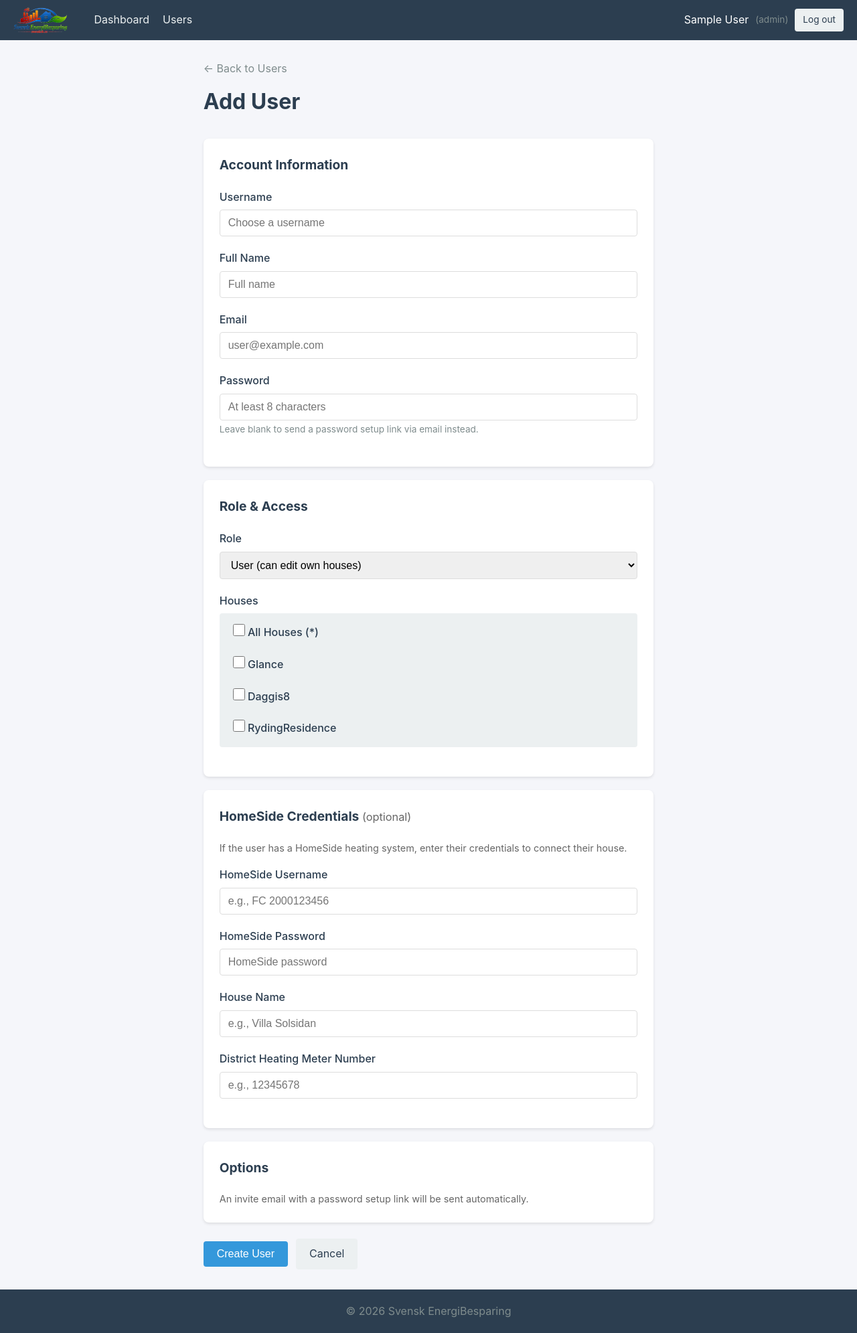
After one commit to anderssonmulf-stack/homeside-fetcher, a Flask app: page /admin/users/add in a window 1280 px wide. The commit adds this page. Shown: the whole page at 67% size. Run offline with Flask 3, Linux system fonts and the light colour scheme; the visitor is signed in with stand-in values (Sample User, id 1).

```diff
--- a/webgui/app.py
+++ b/webgui/app.py
@@ -1505,6 +1505,166 @@ def admin_users():
                            all_houses=all_houses)
 
 
+@app.route('/admin/users/add', methods=['GET', 'POST'])
+@require_role('admin')
+def admin_add_user():
+    """Admin: Create a new user account directly"""
+    all_houses = get_houses_with_names()
+
+    if request.method == 'POST':
+        import re
+        from datetime import datetime
+
+        username = request.form.get('username', '').strip()
+        name = request.form.get('name', '').strip()
+        email = request.form.get('email', '').strip().lower()
+        password = request.form.get('password', '')
+        confirm_password = request.form.get('confirm_password', '')
+        role = request.form.get('role', 'user')
+        houses = [h for h in request.form.getlist('houses') if h]
+
+        # HomeSide credentials (optional)
+        homeside_username = request.form.get('homeside_username', '').strip()
+        homeside_password = request.form.get('homeside_password', '').strip()
+        house_friendly_name = request.form.get('house_friendly_name', '').strip()
+        meter_number = request.form.get('meter_number', '').strip()
+
+        send_welcome_email = request.form.get('send_welcome_email') == '1'
+
+        # Preserve form values for re-render on error
+        form = {
+            'username': username, 'name': name, 'email': email,
+            'role': role, 'houses': houses,
+            'homeside_username': homeside_username,
+            'homeside_password': homeside_password,
+            'house_friendly_name': house_friendly_name,
+            'meter_number': meter_number,
+            'send_welcome_email': '1' if send_welcome_email else '0',
+        }
+
+        # If no password provided, user will set it via email link
+        needs_invite = not password
+
+        # Validation
+        errors = []
+        if len(username) < 3:
+            errors.append('Username must be at least 3 characters.')
+        elif not re.match(r'^[a-zA-Z0-9._-]+$', username):
+            errors.append('Username may only contain letters, numbers, dots, hyphens, and underscores.')
+        if not name:
+            errors.append('Name is required.')
+        if not email or '@' not in email:
+            errors.append('Valid email is required.')
+        if password and len(password) < 8:
+            errors.append('Password must be at least 8 characters.')
+        if password and password != confirm_password:
+            errors.append('Passwords do not match.')
+        if role not in ('user', 'viewer', 'admin'):
+            errors.append('Invalid role.')
+        if user_manager.user_exists(username):
+            errors.append('Username already taken.')
+        if user_manager.email_exists(email):
+            errors.append('Email already registered.')
+
+        # Verify HomeSide credentials if provided
+        verified_customer_id = ''
+        if homeside_username and homeside_password and not errors:
+            result = _verify_homeside_credentials(homeside_username, homeside_password)
+            if result['valid']:
+                verified_customer_id = result.get('customer_id', '')
+                # Auto-add discovered house to the houses list
+                if verified_customer_id and verified_customer_id not in houses:
+                    houses.append(verified_customer_id)
+            else:
+                errors.append(result.get('error', 'Invalid HomeSide credentials'))
+
+        if errors:
+            for error in errors:
+                flash(error, 'error')
+            return render_template('admin_add_user.html', all_houses=all_houses, form=form)
+
+        # If no password, generate a random one (user will set via invite link)
+        actual_password = password or secrets.token_urlsafe(24)
+
+        # Create user with chosen role (active immediately)
+        user_manager.create_user(
+            username=username,
+            password=actual_password,
+            name=name,
+            email=email,
+            role=role,
+            houses=houses,
+            homeside_username=homeside_username,
+            homeside_password=homeside_password,
+            house_friendly_name=house_friendly_name,
+            verified_customer_id=verified_customer_id,
+            meter_number=meter_number,
+        )
+
+        # Mark as approved by current admin
+        user_manager.update_user(
+            username,
+            approved_by=session.get('user_id'),
+            approved_at=datetime.utcnow().isoformat() + 'Z',
+        )
+
+        # Create htpasswd entry for Grafana access (only if admin set a password)
+        if password:
+            create_htpasswd_entry(username, password)
+
+        # Audit log
+        audit_logger.log('UserCreatedByAdmin', session.get('user_id'), {
+            'created_user': username,
+            'role': role,
+            'houses': houses,
+            'has_homeside': bool(homeside_username),
+            'invite_link': needs_invite,
+        })
+
+        if needs_invite:
+            # Create a 48-hour password setup token and send invite email
+            token = user_manager.create_password_reset_token(email, expires_minutes=2880)
+            user = user_manager.get_user(username)
+            if token and user:
+                email_sent = email_service.send_invite_email(user, token)
+                if email_sent:
+                    audit_logger.log('InviteEmailSent', session.get('user_id'), {
+                        'to_user': username, 'to_email': email,
+                    })
+                    flash(f'User {username} created. Invite email sent to {email}.', 'success')
+                else:
+                    audit_logger.log('InviteEmailFailed', session.get('user_id'), {
+                        'to_user': username, 'to_email': email,
+                    })
+                    setup_url = url_for('reset_password', token=token, _external=True)
+                    flash(f'User {username} created but invite email failed. Setup link: {setup_url}', 'warning')
+            else:
+                setup_url = url_for('reset_password', token=token, _external=True) if token else None
+                if setup_url:
+                    flash(f'User {username} created. Could not send email. Setup link: {setup_url}', 'warning')
+                else:
+                    flash(f'User {username} created but invite email could not be sent.', 'warning')
+        else:
+            # Admin set a password — optionally send welcome email
+            if send_welcome_email:
+                user = user_manager.get_user(username)
+                if user:
+                    email_sent = email_service.send_welcome_email(user)
+                    if not email_sent:
+                        audit_logger.log('WelcomeEmailFailed', session.get('user_id'), {
+                            'to_user': username, 'to_email': email,
+                        })
+                        flash(f'User {username} created but welcome email failed to send.', 'warning')
+                        return redirect(url_for('admin_users'))
+            flash(f'User {username} created successfully.', 'success')
+
+        return redirect(url_for('admin_users'))
+
+    # GET
+    form = {}
+    return render_template('admin_add_user.html', all_houses=all_houses, form=form)
+
+
 @app.route('/admin/users/<username>/approve', methods=['POST'])
 @require_role('admin')
 def admin_approve_user(username):
@@ -1594,14 +1754,24 @@ def admin_approve_user(username):
                 })
 
         # Send welcome email
-        email_service.send_welcome_email(user)
+        email_sent = email_service.send_welcome_email(user)
+        if not email_sent:
+            audit_logger.log('WelcomeEmailFailed', session.get('user_id'), {
+                'to_user': username, 'to_email': user.get('email', ''),
+            })
 
         if deploy_result and deploy_result.get('success'):
-            flash(f'User {username} approved and fetcher deployed for {customer_id}.', 'success')
+            msg = f'User {username} approved and fetcher deployed for {customer_id}.'
+            if not email_sent:
+                msg += ' (Welcome email failed to send)'
+            flash(msg, 'success')
         elif customer_id:
             flash(f'User {username} approved but fetcher deployment failed. Check logs.', 'warning')
         else:
-            flash(f'User {username} approved. No HomeSide credentials for auto-deployment.', 'info')
+            msg = f'User {username} approved. No HomeSide credentials for auto-deployment.'
+            if not email_sent:
+                msg += ' (Welcome email failed to send)'
+            flash(msg, 'info')
     else:
         flash(f'Failed to approve user {username}.', 'error')
 
@@ -1657,6 +1827,42 @@ def _discover_customer_id(homeside_username: str, homeside_password: str) -> dic
         pass
 
     return {}
+
+
+@app.route('/admin/users/<username>/resend-invite', methods=['POST'])
+@require_role('admin')
+def admin_resend_invite(username):
+    """Admin: Resend invite email with a fresh password setup link"""
+    user = user_manager.get_user(username)
+    if not user:
+        flash(f'User {username} not found.', 'error')
+        return redirect(url_for('admin_users'))
+
+    email = user.get('email', '')
+    if not email:
+        flash(f'User {username} has no email address.', 'error')
+        return redirect(url_for('admin_users'))
+
+    # Create a fresh 48-hour token
+    token = user_manager.create_password_reset_token(email, expires_minutes=2880)
+    if not token:
+        flash(f'Could not create invite token for {username}.', 'error')
+        return redirect(url_for('admin_users'))
+
+    email_sent = email_service.send_invite_email(user, token)
+    if email_sent:
+        audit_logger.log('InviteEmailResent', session.get('user_id'), {
+            'to_user': username, 'to_email': email,
+        })
+        flash(f'Invite email resent to {email}.', 'success')
+    else:
+        audit_logger.log('InviteEmailFailed', session.get('user_id'), {
+            'to_user': username, 'to_email': email,
+        })
+        setup_url = url_for('reset_password', token=token, _external=True)
+        flash(f'Email failed to send. Manual setup link: {setup_url}', 'warning')
+
+    return redirect(url_for('admin_users'))
 
 
 @app.route('/admin/users/<username>/reject', methods=['POST'])
--- /dev/null
+++ b/webgui/templates/admin_add_user.html
@@ -0,0 +1,148 @@
+{% extends "base.html" %}
+{% block title %}Add User{% endblock %}
+
+{% block content %}
+<div class="admin-edit-user">
+    <div class="page-header">
+        <a href="{{ url_for('admin_users') }}" class="back-link">&larr; Back to Users</a>
+        <h1>Add User</h1>
+    </div>
+
+    <form method="POST">
+        <div class="card">
+            <h2>Account Information</h2>
+
+            <div class="form-group">
+                <label for="username">Username</label>
+                <input type="text" id="username" name="username" required
+                       value="{{ form.username or '' }}" placeholder="Choose a username"
+                       pattern="[a-zA-Z0-9._-]+" minlength="3"
+                       title="Letters, numbers, dots, hyphens, and underscores">
+            </div>
+
+            <div class="form-group">
+                <label for="name">Full Name</label>
+                <input type="text" id="name" name="name" required
+                       value="{{ form.name or '' }}" placeholder="Full name">
+            </div>
+
+            <div class="form-group">
+                <label for="email">Email</label>
+                <input type="email" id="email" name="email" required
+                       value="{{ form.email or '' }}" placeholder="user@example.com">
+            </div>
+
+            <div class="form-group">
+                <label for="password">Password</label>
+                <input type="password" id="password" name="password"
+                       minlength="8" placeholder="At least 8 characters">
+                <small class="help-text">Leave blank to send a password setup link via email instead.</small>
+            </div>
+
+            <div class="form-group" id="confirm-password-group">
+                <label for="confirm_password">Confirm Password</label>
+                <input type="password" id="confirm_password" name="confirm_password"
+                       minlength="8" placeholder="Repeat password">
+            </div>
+        </div>
+
+        <div class="card">
+            <h2>Role & Access</h2>
+
+            <div class="form-group">
+                <label for="role">Role</label>
+                <select id="role" name="role">
+                    <option value="user" {% if form.role == 'user' or not form.role %}selected{% endif %}>User (can edit own houses)</option>
+                    <option value="viewer" {% if form.role == 'viewer' %}selected{% endif %}>Viewer (read-only access)</option>
+                    <option value="admin" {% if form.role == 'admin' %}selected{% endif %}>Admin (full access)</option>
+                </select>
+            </div>
+
+            <div class="form-group">
+                <label>Houses</label>
+                <div class="checkbox-group">
+                    <label class="checkbox-label">
+                        <input type="checkbox" name="houses" value="*" {% if form.houses and '*' in form.houses %}checked{% endif %}>
+                        <span>All Houses (*)</span>
+                    </label>
+                    {% for house in all_houses %}
+                    <label class="checkbox-label">
+                        <input type="checkbox" name="houses" value="{{ house.id }}" {% if form.houses and house.id in form.houses %}checked{% endif %}>
+                        <span>{{ house.friendly_name }}</span>
+                    </label>
+                    {% endfor %}
+                </div>
+            </div>
+        </div>
+
+        <div class="card">
+            <h2>HomeSide Credentials <span style="font-weight: normal; font-size: 0.85em; color: #666;">(optional)</span></h2>
+            <p style="color: #666; font-size: 0.9em; margin-bottom: 1rem;">If the user has a HomeSide heating system, enter their credentials to connect their house.</p>
+
+            <div class="form-group">
+                <label for="homeside_username">HomeSide Username</label>
+                <input type="text" id="homeside_username" name="homeside_username"
+                       value="{{ form.homeside_username or '' }}" placeholder="e.g., FC 2000123456">
+            </div>
+
+            <div class="form-group">
+                <label for="homeside_password">HomeSide Password</label>
+                <input type="text" id="homeside_password" name="homeside_password"
+                       value="{{ form.homeside_password or '' }}" placeholder="HomeSide password">
+            </div>
+
+            <div class="form-group">
+                <label for="house_friendly_name">House Name</label>
+                <input type="text" id="house_friendly_name" name="house_friendly_name"
+                       value="{{ form.house_friendly_name or '' }}" placeholder="e.g., Villa Solsidan">
+            </div>
+
+            <div class="form-group">
+                <label for="meter_number">District Heating Meter Number</label>
+                <input type="text" id="meter_number" name="meter_number"
+                       value="{{ form.meter_number or '' }}" placeholder="e.g., 12345678">
+            </div>
+        </div>
+
+        <div class="card" id="options-card">
+            <h2>Options</h2>
+
+            <div class="form-group" id="welcome-email-option">
+                <label class="checkbox-label">
+                    <input type="checkbox" name="send_welcome_email" value="1" {% if form.send_welcome_email != '0' %}checked{% endif %}>
+                    <span>Send welcome email to user</span>
+                </label>
+            </div>
+            <p id="invite-email-note" style="display: none; color: #666; font-size: 0.9em;">
+                An invite email with a password setup link will be sent automatically.
+            </p>
+        </div>
+
+        <div class="form-actions">
+            <button type="submit" class="btn btn-primary">Create User</button>
+            <a href="{{ url_for('admin_users') }}" class="btn">Cancel</a>
+        </div>
+    </form>
+</div>
+{% endblock %}
+
+{% block extra_scripts %}
+<script>
+(function() {
+    const passwordField = document.getElementById('password');
+    const confirmGroup = document.getElementById('confirm-password-group');
+    const welcomeOption = document.getElementById('welcome-email-option');
+    const inviteNote = document.getElementById('invite-email-note');
+
+    function toggle() {
+        const hasPassword = passwordField.value.length > 0;
+        confirmGroup.style.display = hasPassword ? '' : 'none';
+        welcomeOption.style.display = hasPassword ? '' : 'none';
+        inviteNote.style.display = hasPassword ? 'none' : '';
+    }
+
+    passwordField.addEventListener('input', toggle);
+    toggle();
+})();
+</script>
+{% endblock %}
```
Also changed, not shown: webgui/email_service.py (+66 -1 lines), webgui/templates/admin_users.html (+13 -1 lines).
